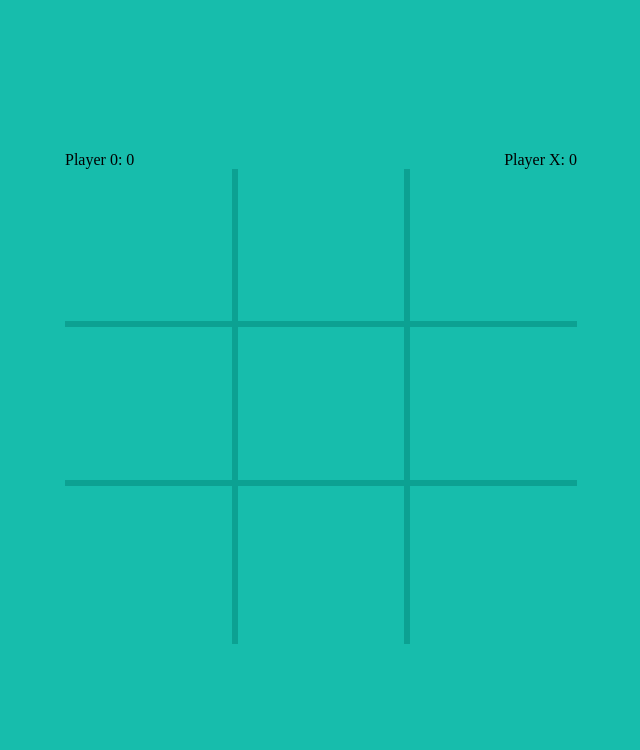
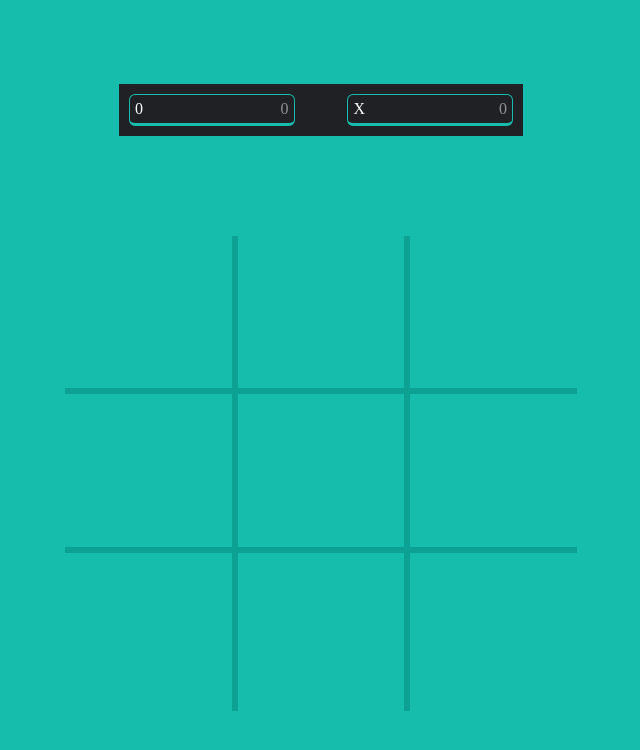
Before and after one commit to daasc/Hash, a Nuxt app: page / in a window 1280 px wide. Shown: the top 750 px of the page, without its empty margins (319-959 px from the left). Built offline with nearby package versions, Linux system fonts and the light colour scheme.

Commit message:
add style scoreboard

```diff
--- a/components/ScoreBoard.vue
+++ b/components/ScoreBoard.vue
@@ -1,7 +1,13 @@
 <template>
   <div class="scoreboard">
-    <div date-testid="player_0">Player 0: {{ scoreboard.player_0 }}</div>
-    <div date-testid="player_x">Player X: {{ scoreboard.player_x }}</div>
+    <div date-testid="player_0">
+      <span> 0 </span>
+      <span>{{ scoreboard.player_0 }}</span>
+    </div>
+    <div date-testid="player_x">
+      <span>X</span>
+      <span>{{ scoreboard.player_x }}</span>
+    </div>
   </div>
 </template>
 <script>
@@ -15,10 +21,48 @@ export default {
 }
 </script>
 <style lang="scss" scoped>
-.scoreboard {
-  display: flex;
-  width: 40%;
-  justify-content: space-between;
-  margin: 0 auto;
+@media (min-width: 0px) {
+  .scoreboard {
+    display: flex;
+    width: 60%;
+    justify-content: space-between;
+    margin: 0 auto;
+    margin-bottom: 50px;
+    background-color: #202124;
+    padding: 10px;
+    // #
+
+    div {
+      width: 40%;
+      display: flex;
+      justify-content: space-between;
+      padding: 5px;
+      border-top: 1px solid;
+      border-right: 1px solid;
+      border-bottom: 3.5px solid;
+      border-left: 1px solid;
+      border-color: #17bdac;
+      border-radius: 6px;
+
+      span:first-child {
+        color: white;
+      }
+      span:last-child {
+        color: #8d9398;
+      }
+    }
+  }
+}
+
+@media (min-width: 1200px) {
+  .scoreboard {
+    display: flex;
+    width: 30%;
+    justify-content: space-between;
+    margin: 0 auto;
+    margin-bottom: 100px;
+    background-color: #202124;
+    padding: 10px;
+  }
 }
 </style>
```
